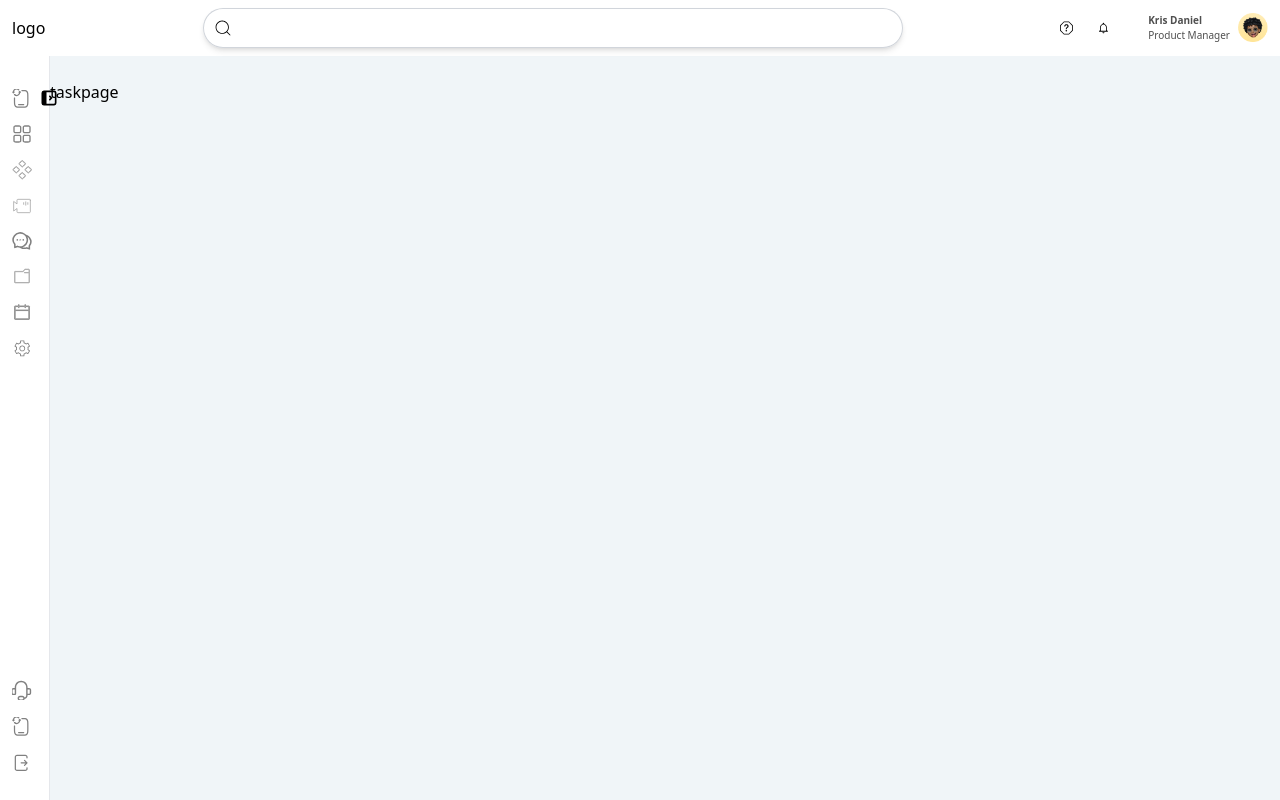
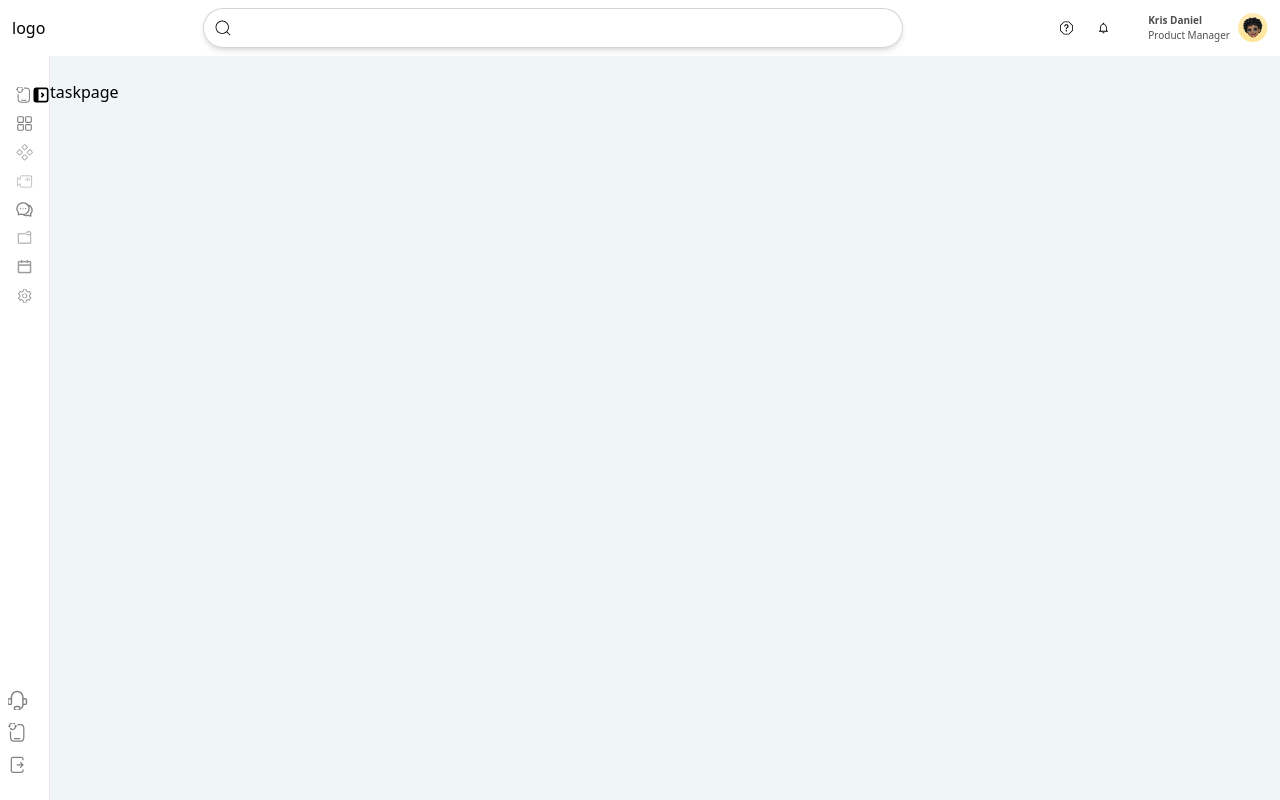
Before and after one commit to TeamLyf/Teamlyf-Frontend, a Next.js app: page / in a window 1280 px wide. Built offline with nearby package versions, Linux system fonts and the light colour scheme.

Commit message:
change the logic of tooltip from opacity to display

```diff
--- a/app/globals.css
+++ b/app/globals.css
@@ -10,11 +10,11 @@
     @apply fixed top-0 h-full duration-300 z-10 border-r;
   }
   .leftsidebar_link {
-    @apply relative flex py-2 px-3 rounded-md cursor-pointer hover:bg-dark-3 text-blue text-sm items-center gap-x-4 w-full text-[unset];
+    @apply relative flex py-1.5 px-2 rounded-md cursor-pointer hover:bg-dark-3 text-blue text-sm items-center gap-x-4 w-full text-[unset];
   }
   .tooltip {
-    @apply before:content-[attr(data-tip)] before:absolute before:top-1/2 before:px-2 before:py-1.5 before:left-[calc(100%+10px)] before:w-max before:max-w-xs before:-translate-x-0 before:-translate-y-1/2 before:bg-gray-700 before:text-white before:text-[10px] before:rounded-xl before:opacity-0 before:transition-all
-    after:absolute after:right-[-10px] after:h-0 after:w-0 after:top-1/2 after:-translate-x-0 after:-translate-y-1/2 after:border-[6px] after:border-gray-700 after:border-r-gray-700 after:border-l-transparent after:border-b-transparent after:border-t-transparent after:opacity-0 after:transition-all hover:before:opacity-100 hover:after:opacity-100;
+    @apply before:content-[attr(data-tip)] before:absolute before:top-1/2 before:px-2 before:py-1.5 before:left-[calc(100%+10px)] before:w-max before:max-w-xs before:-translate-x-0 before:-translate-y-1/2 before:bg-gray-700 before:text-white before:text-[10px] before:rounded-xl before:hidden before:transition-all
+    after:absolute after:right-[-10px] after:h-0 after:w-0 after:top-1/2 after:-translate-x-0 after:-translate-y-1/2 after:border-[6px] after:border-gray-700 after:border-r-gray-700 after:border-l-transparent after:border-b-transparent after:border-t-transparent after:hidden after:transition-all hover:before:block hover:after:block;
   }
   .searchbar {
     @apply relative pointer-events-none  w-[700px] h-[40px];
--- a/components/shared/LeftSidebar.js
+++ b/components/shared/LeftSidebar.js
@@ -12,8 +12,8 @@ const LeftSidebar = ({ isopen, setisOpen }) => {
     <aside
       className={`leftsidebar bg-white ${isopen ? "w-[50px]" : "w-[200px]"} `}
     >
-      <ul className="absolute top-20 left-0 w-full h-full">
-        <div className={`leftsidebar_link`}>
+      <ul className="absolute top-20 left-0 w-full h-full px-2">
+        <div className={`leftsidebar_link ${isopen && "tooltip"}`}>
           <Image
             src={"/assets/sideicon9.svg"}
             alt="label"
```
